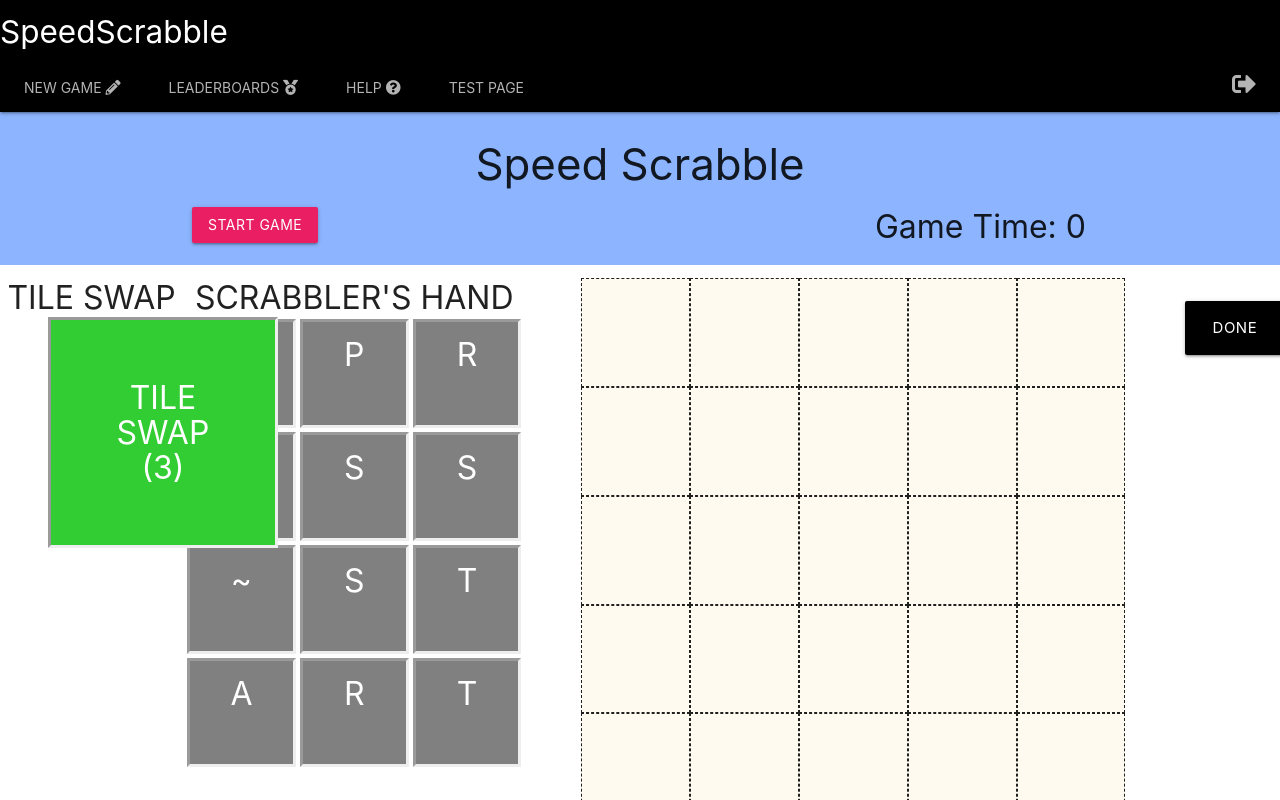
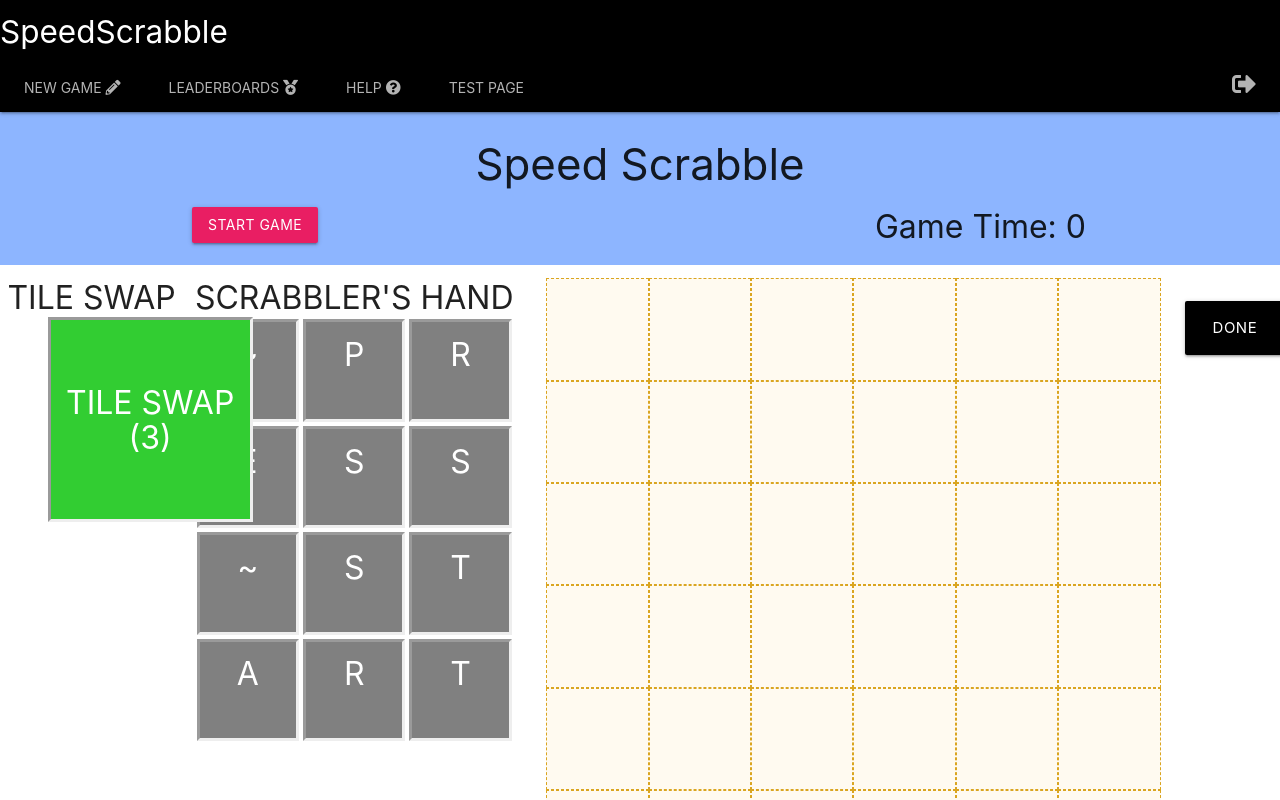
Before and after one commit to davidwu92/SpeedScrabble, a React (Create React App) app in the folder client/: page /speedscrabble in a window 1280 px wide. Shown: the top 800 px of the page. Built offline with nearby package versions, Linux system fonts and the light colour scheme; no server answers.

Commit message:
touch-select works for mobile/tablet

```diff
--- a/client/src/Pages/SpeedScrabble/SpeedScrabble.js
+++ b/client/src/Pages/SpeedScrabble/SpeedScrabble.js
@@ -32,7 +32,6 @@ const SpeedScrabble = () => {
   useEffect(()=>{
     getScores(userId)
       .then(({data})=>{
-        console.log(data)
         let pastScores = []
         data.forEach(scoreObj=>{
           let object = {
@@ -87,25 +86,15 @@ const SpeedScrabble = () => {
   const dragStart = (e) => { //MOUSE EVENTS
     //Tiles in hand have dataset.tile for LETTER + Hand Num
     //Tiles placed on board have dataset.tile AND dataset.coordinates
-    console.log(e)
     e.dataTransfer.setData("tile", e.target.dataset.tile)
     e.dataTransfer.setData("coordinates", e.target.dataset.coordinates)
-    console.log(e.dataTransfer.getData("tile"))
-    console.log(e.dataTransfer.getData("coordinates"))
-  }
-  const touchStart = (e) =>{ //TOUCH EVENTS
-    console.log(e)
-    console.log(e.currentTarget.dataset.tile)
-    // e.currentTarget.dataTransfer.setData("tile", e.currentTarget.dataset.tile)
   }
 
   //HAND or GRID: Allow things to drag over.
   const dragOver = e => e.stopPropagation()
-  const touchOver = e => e.stopPropagation()
 
   //GRID: dropping tiles onto grid (from anywhere)
   const dropTile = e => { //e represents the grid's mouse event of DROPPING A TILE.
-    console.log(e)
     e.preventDefault()
     let tileData = e.dataTransfer.getData("tile") //LETTER+HANDNUM of dragged tile.
     let dropPosition = e.target.dataset.coordinates
@@ -146,19 +135,16 @@ const SpeedScrabble = () => {
       {autoClose: 5000,hideProgressBar: true,type: "error"})
     }
   }
-  const touchEnd = e => {
-    e.preventDefault()
-    console.log(e)
+
+  //GRID: onClick check grid space info. Not used atm.
+  const seeData = (e)=>{
+    // console.log(e.nativeEvent)
+    // console.log("dataset.tile: " +e.target.dataset.tile)
+    // console.log("dataset.coordinates: "+e.target.dataset.coordinates)
   }
 
-  //GRID: onClick check grid space info.
-  const seeData = (e)=>{
-    console.log("dataset.tile: " +e.target.dataset.tile)
-    console.log("dataset.coordinates: "+e.target.dataset.coordinates)
-  }
-
+  //SWAP BOX: dropping a tile into the swap-tile area.
   const [swapCount, setSwapCount] = useState(3)
-  //SWAP BOX: dropping a tile into the swap-tile area.
   const swapOneTile = e =>{
     if(swapCount>0){
       e.preventDefault()
@@ -180,7 +166,7 @@ const SpeedScrabble = () => {
       if(tileData[0]==bagLetters[newLetterIndex]){setSeconds(seconds=>seconds+3)}
 
       // console.log(bagLetters[newLetterIndex]+handNum)
-      if(startPosition!="undefined"){
+      if(startPosition!="undefined"){ //if a GRID tile is swapped.
         let newGrid = grid
         newGrid[startPosition[1]][startPosition[0]] = bagLetters[newLetterIndex]+handNum
         setGrid(JSON.parse(JSON.stringify(newGrid)))
@@ -190,8 +176,134 @@ const SpeedScrabble = () => {
         :<>You swapped your "{tileData[0]}" for {"AEFHILMNORSX".includes(bagLetters[newLetterIndex])? <>an "{bagLetters[newLetterIndex]}".</>:<>a "{bagLetters[newLetterIndex]}".</>}<br/>3 second penalty applied.</>}</>,
       {autoClose: 5000,hideProgressBar: true,type: "success"})
     }
+    else { //you're out of swaps.
+      toast("You ran out of swaps!", {autoClose:3000, hideProgressBar: true, type:"error"})
+    }
+  }
+  const touchSwapTile = () =>{
+    if(swapCount>0){
+      setSwapCount(swapCount=>swapCount-1)
+      let handNum = selectedTile[2] ? parseInt(""+selectedTile[1]+selectedTile[2]):parseInt(selectedTile[1])
+      let bagLetters = "AAAAAAAAABBCCDDDDEEEEEEEEEEEEFFGGGHHIIIIIIIIIJKLLLLMMNNNNNNOOOOOOOOPPQRRRRRRSSSSTTTTTTUUUUVVWWXYYZ"
+      //take out my hand's letters from the bag.
+      handLetters.forEach(letter=> bagLetters = bagLetters.replace(letter, ""))
+      //pick a letter from the remaining letters to replace the swapped tile.
+      let newLetterIndex = Math.floor(Math.random()*(98-handLetters.length))
+      let newHand = handLetters
+      newHand[handNum] = bagLetters[newLetterIndex] //this is new letter.
+      setHandLetters(JSON.parse(JSON.stringify(newHand)))
+
+      //time penalty
+      if(selectedTile[0]==bagLetters[newLetterIndex]){setSeconds(seconds=>seconds+3)}
+
+      if(selectedSpace){ //if a GRID tile is swapped.
+        let newGrid = grid
+        newGrid[selectedSpace[1]][selectedSpace[0]] = bagLetters[newLetterIndex]+handNum
+        setGrid(JSON.parse(JSON.stringify(newGrid)))
+      }
+      toast(<>{selectedTile[0]==bagLetters[newLetterIndex]?
+        <>You swapped your "{selectedTile[0]}" for another "{bagLetters[newLetterIndex]}".<br/>No time penalty applied.</>
+        :<>You swapped your "{selectedTile[0]}" for {"AEFHILMNORSX".includes(bagLetters[newLetterIndex])? <>an "{bagLetters[newLetterIndex]}".</>:<>a "{bagLetters[newLetterIndex]}".</>}<br/>3 second penalty applied.</>}</>,
+      {autoClose: 5000,hideProgressBar: true,type: "success"})
+      setSelectedTile("")
+      setSelectedSpace("")
+    } else { //you're out of swaps.
+      toast("You ran out of swaps!", {autoClose:3000, hideProgressBar: true, type:"error"})
+      setSelectedTile("")
+      setSelectedSpace("")
+    }
+  }
+//TOUCH FUNCTIONS~~~
+  const [selectedTile, setSelectedTile]= useState("")
+  const [selectedSpace, setSelectedSpace]=useState("")
+  const touchStart = (e) =>{ //TOUCH EVENTS
+    e.stopPropagation()
+    let swapDataSet = e.currentTarget.dataset.swap
+    let tileDataSet = e.currentTarget.dataset.tile
+    let gridDataSet = e.currentTarget.dataset.coordinates
+    if(!selectedTile){ //No tile is currently selected.
+      if(tileDataSet && tileDataSet!="Null"){ //You are SELECTING A TILE...
+        if(!gridDataSet){ //...from your hand...
+          let handNum = tileDataSet[2] ? parseInt(""+tileDataSet[1]+tileDataSet[2]):parseInt(tileDataSet[1])
+          if (!handUsed[handNum]){ //...that is unused.
+            // console.log("You are selecting an unused tile from your hand.")
+            setSelectedTile(tileDataSet)
+            setSelectedSpace(gridDataSet)
+          } else { //...that HAS been used; can't be selected.
+            // console.log("You can't select a tile from your hand that's already been placed on the board.")
+          }
+        } else {//...that's on the grid.
+          // console.log("You are selecting a tile on the board.")
+          setSelectedTile(tileDataSet)
+          setSelectedSpace(gridDataSet)
+        }
+      } else { //You just clicked something w/o selecting a tile.
+        // console.log("You touched a space without selecting a tile.")
+      }
+    }
+    else { //a tile is currently selected.
+      if(!selectedSpace){ //if the already-selected tile is in my hand...
+          if(tileDataSet && !gridDataSet){ //...and we click another hand tile (reselect from hand)
+            setSelectedTile(tileDataSet)
+            setSelectedSpace(gridDataSet)
+          }
+          else if(tileDataSet=="Null"){ //...and we select an empty grid space.
+            // console.log("You are moving a hand tile to an empty space.")
+            let handNum = selectedTile[2] ? parseInt(""+selectedTile[1]+selectedTile[2]):parseInt(selectedTile[1])
+            let updateHand = handUsed
+            updateHand[handNum] = true //show that the selected tile is USED.
+            setHandUsed(JSON.parse(JSON.stringify(updateHand)))
+            let newGrid = grid
+            newGrid[gridDataSet[1]][gridDataSet[0]] = selectedTile //set grid string to selected tile.
+            setGrid(JSON.parse(JSON.stringify(newGrid)))
+            setSelectedTile("")
+            setSelectedSpace("")
+          }
+          else if(swapDataSet=="tileSwap"){ //...and we select tile swap.
+            // console.log(`You want to swap out ${selectedTile}`)
+            touchSwapTile()
+          } else { //...and we tap any other space.
+            // console.log(`Deselecting ${selectedTile}`)
+            setSelectedTile("")
+            setSelectedSpace("")
+          }
+      }
+      else { //if the already-selected tile is on the board...
+        if(tileDataSet=="Null"){ //...and we tap an empty space.
+          // console.log("You are moving a grid tile to an empty space.")
+          let newGrid = grid
+          newGrid[gridDataSet[1]][gridDataSet[0]] = selectedTile
+          newGrid[selectedSpace[1]][selectedSpace[0]]="Null"
+          setGrid(JSON.parse(JSON.stringify(newGrid)))
+          setSelectedTile("")
+          setSelectedSpace("")
+        } else if (gridDataSet){ //...and we tap another grid tile.
+          // console.log("You are swapping two grid tile positions.")
+          let newGrid = grid
+          newGrid[gridDataSet[1]][gridDataSet[0]] = selectedTile
+          newGrid[selectedSpace[1]][selectedSpace[0]]=tileDataSet
+          setGrid(JSON.parse(JSON.stringify(newGrid)))
+          setSelectedTile("")
+          setSelectedSpace("")
+        } else if (swapDataSet){ //...and we tap on swap space.
+          // console.log("You want to swap a grid tile out.")
+          touchSwapTile()
+          setSelectedTile("")
+          setSelectedSpace("")
+        } else { //...and we tap any other space.
+          // console.log(`Deselecting ${selectedTile}`)
+          setSelectedTile("")
+          setSelectedSpace("")
+        }
       }
 
+    }
+  }
+
+  // const seeSelected = () =>{
+  //   console.log("Selected Tile: "+selectedTile)
+  //   console.log("Selected Space: "+selectedSpace)
+  // }
 
 //MY HAND
   //Letters in my hand.
@@ -200,11 +312,11 @@ const SpeedScrabble = () => {
   const [handUsed, setHandUsed] = useState([true,true,true,true,true,true,true,true,true,true,true,true,])
 
   //currently not using this.
-  const shuffleHand = () =>{
-    console.log("SHUFFLE HAND")
-    //time penalty: 3 seconds.
-    setSeconds(seconds=>seconds+3)
-  }
+  // const shuffleHand = () =>{
+  //   console.log("SHUFFLE HAND")
+  //   //time penalty: 3 seconds.
+  //   setSeconds(seconds=>seconds+3)
+  // }
 
 //NEW GAME BUTTON
   const newGame = () =>{
@@ -484,19 +596,20 @@ const SpeedScrabble = () => {
         .catch(e => console.error(e))
   } //end of scoreWords()
 
-  const seeScores = () =>{
-    console.log(myScores)
-  }
+  // const seeScores = () =>{
+  //   console.log(myScores)
+  // }
 
 
   return(
     <>
+      <div onTouchStart={selectedTile ? touchStart : null}> {/* ENTIRE PAGE IN THIS DIV; allows for deselect. */}
         <div className="container">
           <h3 className="center">Speed Scrabble</h3>
           <button className="btn pink" onClick={newGame}>START GAME</button>
           <h5 className="right">Game Time: {seconds}</h5>
         </div>
-        {/* <button onClick={readWordsTest}>readWords Test</button> */}
+          {/* <button onClick={seeSelected}>SEE SELECTED</button> */}
           {/* <button onClick={checkWords}>checkWords Test</button> */}
           {/* <button onClick={seeScores}>SEE SCORES TEST</button> */}
           <br></br>
@@ -509,8 +622,10 @@ const SpeedScrabble = () => {
               <div className="col s4 m4 l4 center" style={{padding:"0px 0px 0px 0px"}}>
                 <h5>TILE SWAP</h5>
                 <div id="swapTile" className="valign-wrapper"
+                  data-swap="tileSwap"
                   onDrop={swapOneTile}
                   onDragOver={allowDrop}
+                  onTouchStart={touchStart}
                 ><h5 className="white-text center">{swapCount ? `TILE SWAP (${swapCount})` : "OUT OF SWAPS"}</h5>
                 </div>
               </div>
@@ -521,12 +636,11 @@ const SpeedScrabble = () => {
                     draggable={!handUsed[index]}
                     onDragStart={dragStart}
                     onDragOver={dragOver}
-                  onTouchStart={touchStart}
-                  onTouchMove={touchOver}
+                    onTouchStart={touchStart} //touching a tile SELECTS it.
                     data-tile={tile+index} //dataset.tile = LETTER+HAND NUMBER
                     id="handTile"
                     className="center"
-                  style={!handUsed[index] ? {backgroundColor: "red", margin:"2px", padding:"1vw",
+                    style={!handUsed[index] ? {backgroundColor: (selectedTile==tile+index && !selectedSpace) ? "green":"red", margin:"2px", padding:"1vw",
                             width:"4vw", height:"4vw",display:"inline-block", borderStyle:"outset", touchAction: "none"}
                           :{backgroundColor: "grey", margin:"2px",padding:"1vw",
                             width:"4vw", height:"4vw", display:"inline-block", borderStyle:"inset", touchAction: "none"}}>
@@ -534,7 +648,7 @@ const SpeedScrabble = () => {
                   </div>)}
               </div>
 
-            <div className="center row">
+              <div className="center">
                 <h5 id="gameDone"></h5>
                 <h6 id="wordsSubmitted"></h6>
                 <h6 id="letterScore"></h6>
@@ -558,13 +672,13 @@ const SpeedScrabble = () => {
                           onDrop={dropTile}
                           onDragOver={allowDrop}
                           onTouchStart={touchStart}
-                        onTouchEnd={touchEnd}
                           onClick={seeData}
                           id="gridSquare"
                           data-tile={square} //dataset.tile = LETTER+HAND NUMBER or "NULL"
                           data-coordinates={""+colNum+rowNum}
-                        style={{backgroundColor: square=="Null"? "floralwhite":"red", width:"4vw", height:"4vw", padding:"1vw",
-                              display:"inline-block", borderStyle: square=="Null"?"dashed":"outset", borderWidth:"1px", touchAction: "none"}}>
+                          style={{backgroundColor: square=="Null"? "floralwhite": (selectedTile==square && selectedSpace) ? "green":"red",
+                                width:"4vw", height:"4vw", padding:"1vw", display:"inline-block",
+                                borderStyle: square=="Null"?"dashed":"outset", borderWidth:"1px", borderColor: square=="Null"?"goldenrod":null,touchAction: "none"}}>
                         <h5 data-tile={square} data-coordinates={""+colNum+rowNum} className="center white-text"
                             style={square=="Null"? {visibility:"hidden"}:{visibility:"visible"}}>
                             {square[0]}</h5>
@@ -608,7 +722,7 @@ const SpeedScrabble = () => {
                 </tbody>
               </table>
           </div>
-
+      </div>
     </>
   )
 }
--- a/client/src/Pages/SpeedScrabble/speedScrabble.css
+++ b/client/src/Pages/SpeedScrabble/speedScrabble.css
@@ -27,7 +27,7 @@ and (max-device-width : 600px){
     width: 18vw !important;
     height: 18vw !important;
     position: relative;
-    padding:3vw;
+    padding:1vw;
     left: 25%;
   }
   h5{
@@ -40,21 +40,21 @@ and (max-device-width : 600px){
 and (min-device-width : 601px)
 and (max-device-width : 992px){
   #handTile, #gridSquare{
-    width: 8.5vw !important;
-    height: 8.5vw !important;
+    width: 8vw !important;
+    height: 8vw !important;
     padding: 1vw !important;
     margin: 1 !important;
   }
   #gridRow {
-    height: 8.5vw
+    height: 8vw
   }
   #swapTile {
     background-color: limegreen;
     border-style:inset;
-    width: 18vw !important;
-    height: 18vw !important;
+    width: 16vw !important;
+    height: 16vw !important;
     position: relative;
-    padding:3.5vw;
+    padding:1vw;
     left: 25%;
   }
   h5{
@@ -79,8 +79,8 @@ and (min-device-width : 993px){
   #swapTile {
     background-color: limegreen;
     border-style:inset;
-    width: 8vw !important;
-    height: 8vw !important;
+    width: 9vw !important;
+    height: 9vw !important;
     position: relative;
     padding:1vw;
     left: 25%;
```
Lines whose indentation alone changed are shown as unchanged.
